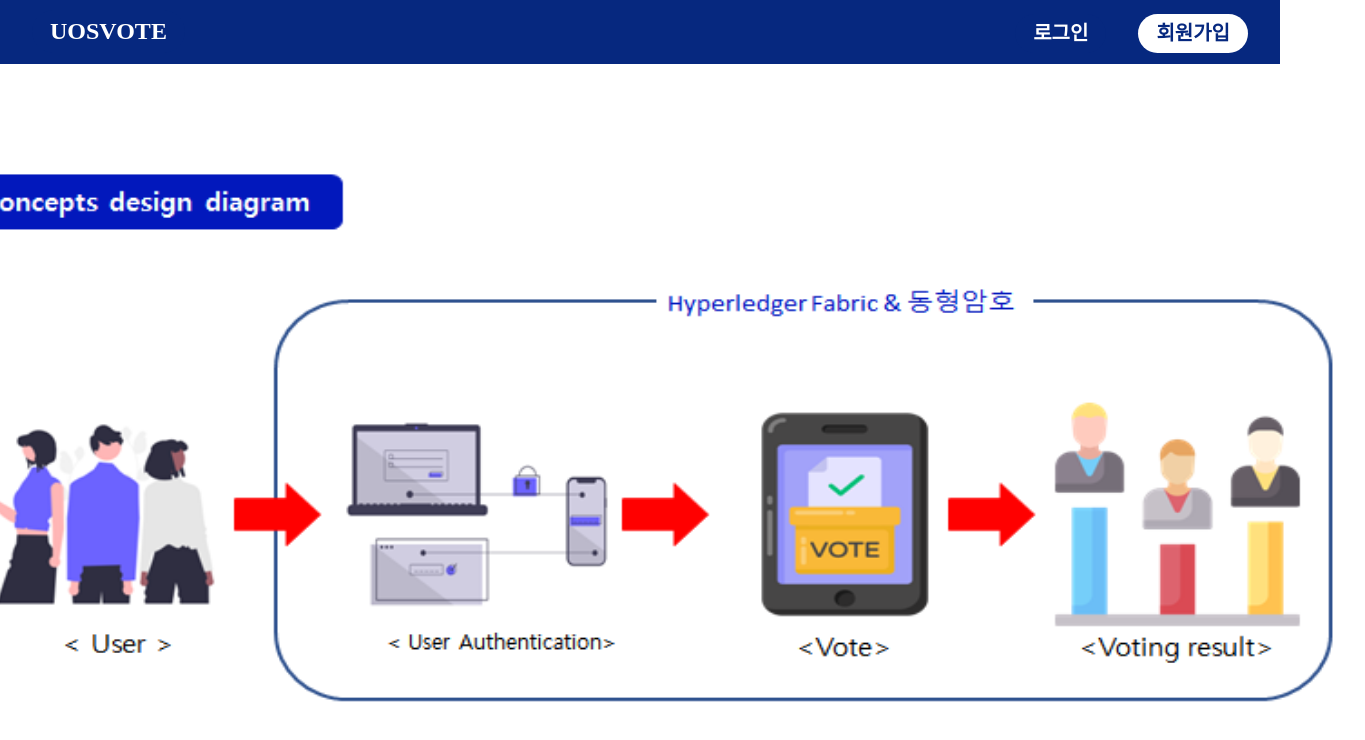
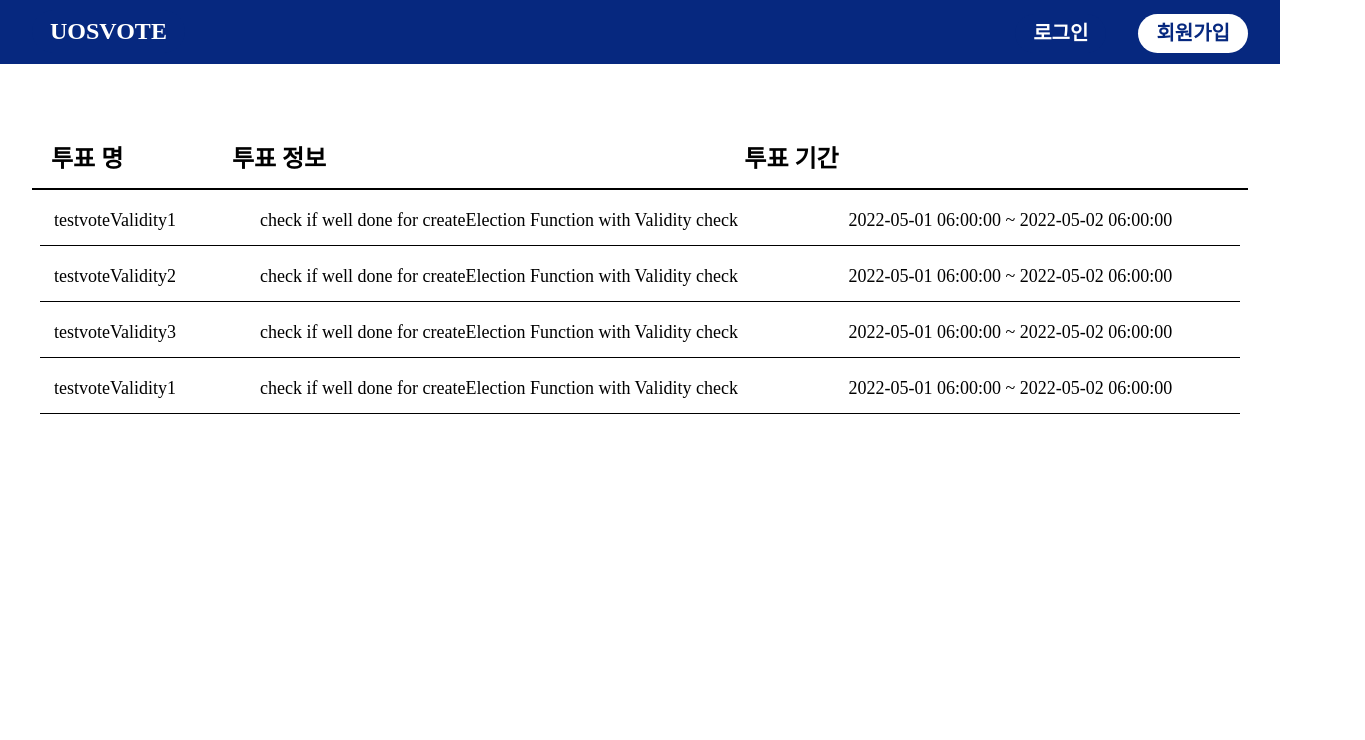
Before and after one commit to jgus52/front, a React (Create React App) app: page / in a window 1280 px wide. Shown: the top 740 px of the page, 1365 px wide, since content can reach past the window. Built offline with nearby package versions, Linux system fonts and the light colour scheme; no server answers; a web font is replaced by a local one.

Commit message:
fix: votelist code

```diff
--- a/package.json
+++ b/package.json
@@ -9,8 +9,10 @@
     "@testing-library/user-event": "^7.2.1",
     "bcrypt": "^5.0.1",
     "bcryptjs": "^2.4.3",
+    "crypto-js": "^4.1.1",
     "node-sass": "^6.0.1",
     "react": "^17.0.2",
+    "react-cookie": "^4.1.1",
     "react-datepicker": "^4.7.0",
     "react-dom": "^17.0.2",
     "react-redux": "^7.2.8",
--- a/src/App.jsx
+++ b/src/App.jsx
@@ -6,6 +6,7 @@ import Login from './pages/Login/Login';
 import Signup from './pages/Signup/Signup';
 import Voteinfo from "./pages/Voteinfo/Voteinfo";
 import VoteNew from "./pages/VoteNew/VoteNew";
+import VoteVerification from "./pages/VoteVerification/VoteVerification";
 // import { useSelector, useDispatch } from "react-redux";
 // import { loginCheck } from "./store/actions/userActions";
 
--- /dev/null
+++ b/src/components/Scroll/InfiniteScroll.jsx
@@ -0,0 +1,39 @@
+import { useCallback, useRef } from "react";
+
+function InfiniteScroll({ datas, scrollOptions, setScrollOptions }) {
+  const fullContent = useRef();
+  const childContent = useRef();
+
+  const onScroll = useCallback(
+    (e) => {
+      const scrollAreaHeight = fullContent.current.clientHeight;
+      const myScroll = e.target.scrollTop + scrollAreaHeight;
+      const childHeight = childContent.current.clientHeight;
+      scrollOptions.fullHeight = e.nativeEvent.target.scrollHeight;
+
+      const showMoreData = () => {
+          setScrollOptions({ ...scrollOptions,
+          childLength : scrollOptions.childLength + 30,
+          fullHeight : childHeight * scrollOptions.childLength
+        })
+      }
+
+      myScroll === scrollOptions.fullHeight && showMoreData();
+    }, [scrollOptions, setScrollOptions]
+  )
+
+  return (
+    <div className="scroll-container" onScroll={onScroll} ref={fullContent}>
+      {datas?.map((data, index) => (
+        <div key={index} className="content-contaienr" ref={childContent}>
+          <div className="hash-list-components">
+            <span className="hash-site">{data.hashsite}</span>
+            <span className="hash">{data.hash}</span>
+          </div>
+        </div>
+      ))}
+    </div>
+  );
+}
+
+export default InfiniteScroll;
--- a/src/pages/Main/Main.jsx
+++ b/src/pages/Main/Main.jsx
@@ -1,4 +1,4 @@
-import React, {useEffect} from "react"
+import React, {useEffect, useState} from "react"
 import Concept from '../../img/concept.png'
 import ElectionList from '../ElectionList/ElectionList';
 import { useSelector, useDispatch } from "react-redux";
@@ -10,10 +10,11 @@ import { electioninfo } from "../../store/actions/electionActions";
 const Main = () => {
     const { isLogin } = useSelector(state=>state.user)
     const { electionloading, electionlist} = useSelector(state=>state.election)
+    const [ list, setlist] = ('')
 
     const dispatch = useDispatch()
 
-    if (!isLogin){
+    if(!isLogin){
         if(localStorage.getItem("accessToken")!==null){
             dispatch(loginCheck())
         }
@@ -25,13 +26,23 @@ const Main = () => {
         }
     },[])
 
+    // useEffect(()=>{
+    //     if(testlist !==null && testlist !== undefined){
+    //         setlist(true)
+    //     }
+    //     else{
+    //         setlist(false)
+    //     }
+    //     console.log(list);
+    // },[])
+
     const testlist = [
         {
-            electionid:1,
-            electionName: "testvoteValidity1",
-            lectionInfo: "check if well done for createElection Function with Validity check",
-            startTime: "2022-05-01 06:00:00",
-            endTime: "2022-05-02 06:00:00",
+            id:1,
+            name: "testvoteValidity1",
+            info: "check if well done for createElection Function with Validity check",
+            startDate: "2022-05-01 06:00:00",
+            endDate: "2022-05-02 06:00:00",
             candidates: [{
                 number:1,
                 profile: "profileURL",
@@ -44,11 +55,11 @@ const Main = () => {
             }]
         },
         {
-            electionid:2,
-            electionName: "testvoteValidity2",
-            lectionInfo: "check if well done for createElection Function with Validity check",
-            startTime: "2022-05-01 06:00:00",
-            endTime: "2022-05-02 06:00:00",
+            id:2,
+            name: "testvoteValidity2",
+            info: "check if well done for createElection Function with Validity check",
+            startDate: "2022-05-01 06:00:00",
+            endDate: "2022-05-02 06:00:00",
             candidates: [{
                 number:1,
                 profile: "profileURL",
@@ -61,11 +72,11 @@ const Main = () => {
             }]
         },
         {
-            electionid:3,
-            electionName: "testvoteValidity3",
-            lectionInfo: "check if well done for createElection Function with Validity check",
-            startTime: "2022-05-01 06:00:00",
-            endTime: "2022-05-02 06:00:00",
+            id:3,
+            name: "testvoteValidity3",
+            info: "check if well done for createElection Function with Validity check",
+            startDate: "2022-05-01 06:00:00",
+            endDate: "2022-05-02 06:00:00",
             candidates: [{
                 number:1,
                 profile: "profileURL",
@@ -78,11 +89,11 @@ const Main = () => {
             }]
         },
         {
-            electionid:4,
-            electionName: "testvoteValidity4",
-            lectionInfo: "check if well done for createElection Function with Validity check",
-            startTime: "2022-05-01 06:00:00",
-            endTime: "2022-05-02 06:00:00",
+            id:4,
+            name: "testvoteValidity1",
+            info: "check if well done for createElection Function with Validity check",
+            startDate: "2022-05-01 06:00:00",
+            endDate: "2022-05-02 06:00:00",
             candidates: [{
                 number:1,
                 profile: "profileURL",
@@ -94,30 +105,38 @@ const Main = () => {
                 promise: "prmoise for test cnadidates"
             }]
         },
-      ]
+    ]
+
+    console.log(testlist.length);
 
     return (
         <div>
-            {!isLogin&&
+            {isLogin&&
                 (<div className="main-page">
                     <div className="conceptimage">
                         <img className="concept" src={Concept} />
                     </div>
                 </div>)
             }
-            {isLogin&&
+            {!isLogin&&
                 (<div className="election-container">
                     <div className="election-title">
                         <p className="election-name">투표 명</p>
                         <p className="election-info">투표 정보</p>
                         <p className="election-date">투표 기간</p>
                     </div>
-                    <div className="election-list">
-                        <ElectionList item = {electionlist}/>
-                    </div>
-                    {/* <div className="election-list-none">
-                        <p> </p>
-                    </div> */}
+
+                    {(testlist.length == 0)&&
+                        (<div className="election-list-none">
+                            <p>참여 가능한 투표 목록이 없습니다.</p>
+                        </div>)
+                    }
+
+                    {(testlist.length > 0)&&
+                        (<div className="election-list">
+                            <ElectionList item = {testlist}/>
+                        </div>)
+                    }
                 </div>)
             }
 
--- a/src/pages/Voteinfo/Voteinfo.jsx
+++ b/src/pages/Voteinfo/Voteinfo.jsx
@@ -28,6 +28,8 @@ function Voteinfo(){
 
     const length = electionlist.length;
     console.log(length);
+    const length2 = electionlist[length-id].candidates.length;
+    console.log(length2);
 
     const testlist = [
         {
@@ -103,12 +105,12 @@ function Voteinfo(){
     return(
         <div className="voteinfo">
             <div className="election-name">투표 명: {electionlist[length-id].name} </div>
-            <div className="election-info">투표 정보: {electionlist[length-1].info} </div>
-            <div className="election-term">투표 기간: {electionlist[length-1].startDate} ~ {electionlist[id-1].endDate} </div>
-            {/* <div className="election-term">후보자 번호: {electionlist[id-1].candidates[id-1].candidateNumber} </div>
-            <div className="election-term">후보자 이름: {electionlist[id-1].candidates[id-1].candidateName} </div>
-            <div className="election-term">후보자 정보: {electionlist[id-1].candidates[id-1].profile} </div>
-            <div className="election-term">후보자 공략: {electionlist[id-1].candidates[id-1].promise} </div> */}
+            <div className="election-info">투표 정보: {electionlist[length-id].info} </div>
+            <div className="election-term">투표 기간: {electionlist[length-id].startDate} ~ {electionlist[length-id].endDate} </div>
+            {/* <div className="election-term">후보자 번호: {electionlist[length-1].candidates[length2-1].candidateNumber} </div>
+            <div className="election-term">후보자 이름: {electionlist[length-1].candidates[length2-1].candidateName} </div>
+            <div className="election-term">후보자 정보: {electionlist[length-1].candidates[length2-1].profile} </div>
+            <div className="election-term">후보자 공략: {electionlist[length-1].candidates[length2-1].promise} </div> */}
         </div>
     );
 
--- a/src/store/actions/userActions.js
+++ b/src/store/actions/userActions.js
@@ -45,12 +45,19 @@ export const usersendmail= (email) => async (dispatch) => {
     const config = {
       method:'POST',
       headers:{
-        'Content-Type': 'application/json'
+        'Content-Type': 'application/json',
+        Accept: "application/json",
       },
       body:JSON.stringify({email})
     }
 
-    const res = await fetch(`http://localhost:3001/auth/sendmail`, config)
+    const res = await fetch(`https://uosvote.tk/auth/sendmail`, config)
+
+    const data = await res.json();
+
+    if (data.accessToken !== null&&data.accessToken !== undefined) {
+      localStorage.setItem("accessToken", data.accessToken);
+    }
 
     if(res.status === 201) {
       dispatch({
@@ -81,12 +88,15 @@ export const usercertification = (submittednumber) => async (dispatch) => {
     const config = {
       method:'POST',
       headers:{
-        'Content-Type': 'application/json'
+        'Content-Type': 'application/json',
+        Accept: "application/json",
+        authorization:
+          "Bearer " + localStorage.getItem("Cookie"),
       },
       body:JSON.stringify(submittednumber)
     }
 
-    const res = await fetch(`http://localhost:3001/auth/certification`, config)
+    const res = await fetch(`https://uosvote.tk/auth/certification`, config)
 
     if(res.status === 201) {
       dispatch({
@@ -126,8 +136,9 @@ export const login = (submittedUserData) => async (dispatch) => {
 
     const res = await fetch(`https://uosvote.tk/auth/login`, config)
     const data = await res.json();
-    if (data.accessToken !== null&&data.accessToken !== undefined) {
-      localStorage.setItem("accessToken", data.accessToken);
+
+    if (data.cookie !== null&&data.cookie !== undefined) {
+      localStorage.setItem("Cookie", data.cookie);
     }
 
 
```
Also changed, not shown: src/pages/Signup/Signup.jsx (+18 -15 lines), src/pages/VoteVerification/VoteVerification.jsx (added, +71 -0 lines), src/pages/VoteVerification/VoteVerification.scss (added, +49 -0 lines), 1 other file (tests, documents, lock files or other folders).
